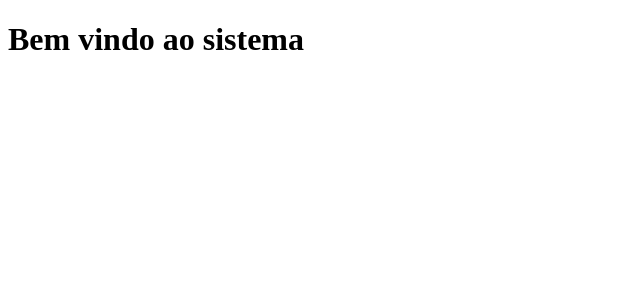
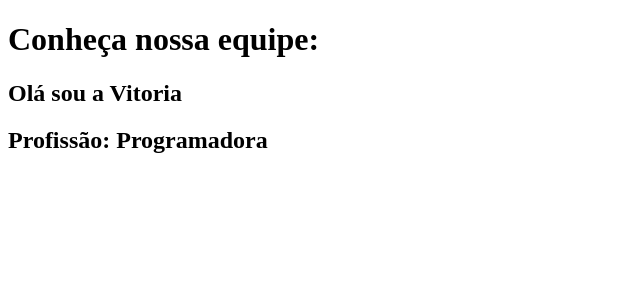
Before and after one commit to Vitoria-Martins/React, a React (Create React App) app: page / in a window 1280 px wide. Shown: the top 300 px of the page, without its empty margins (0-640 px from the left). Built offline with nearby package versions, Linux system fonts and the light colour scheme.

Commit message:
criando componentes

```diff
--- a/src/App.js
+++ b/src/App.js
@@ -1,7 +1,78 @@
-export default function App(){
+/*COMPONENTE DE FUNCAO
+
+import React from 'react';
+//IMporta as dependencas do react
+
+const Equipe = (props) => {
   return(
     <div>
-      <h1>Bem vindo ao sistema</h1>
+      <Sobre username={props.nome} cargo ={props.cargo} idade = {props.idade} social= {props.linkedin}/>
+      <Social li= {props.linkedin}/>
+      <hr/>
+    </div> //chama a props
+  );
+}
+
+const Sobre =(props) => {
+  return(
+    <div>
+      <h2>Ola sou o(a)  {props.username}</h2>
+      <h3>Cargo: {props.cargo}</h3>
+      <h3>Idade: {props.idade}</h3>
+
+    </div>
+  );
+}
+
+function App(){
+  return(
+    <div>
+      <h1> Conheça nossa esquipe:</h1>
+      <Equipe nome= "Vitoria" cargo="Progrmadora" idade="19"linkedin="https://google.com"/>
+      <Equipe nome= "Veronica" cargo="Designer" idade="32" linkedin="https://google.com"/>
+    </div>//define o valor da props
+  );
+}
+
+const Social =(props) =>{
+  return(
+    <div>
+      <a> Instagram </a>
+      <a href={props.li}> Linkedin  </a>
+      <a> Youtube </a>
     </div>
   )
 }
+
+//exporta o arquivo do codigo
+export default App; */
+
+//COMPNENTE CLASS
+
+import React, { Component} from 'react';
+
+//cria o component
+class Equipe extends Component{
+  //render renderiza para ver na tela
+  render(){
+         return(
+              <div>
+
+                <h2>Olá sou a {this.props.nome}</h2>
+                <h2> Profissão: {this.props.cargo}</h2>
+     </div>  //this faz referencia ao componete clas
+         );
+  }
+}
+function App(){
+  return(
+    <div>
+      <h1>Conheça nossa equipe:</h1>
+      <Equipe nome ="Vitoria "
+      cargo = "Programadora"/>
+    </div>
+    //aqui chama o component
+  );
+}
+
+export default App;
```
